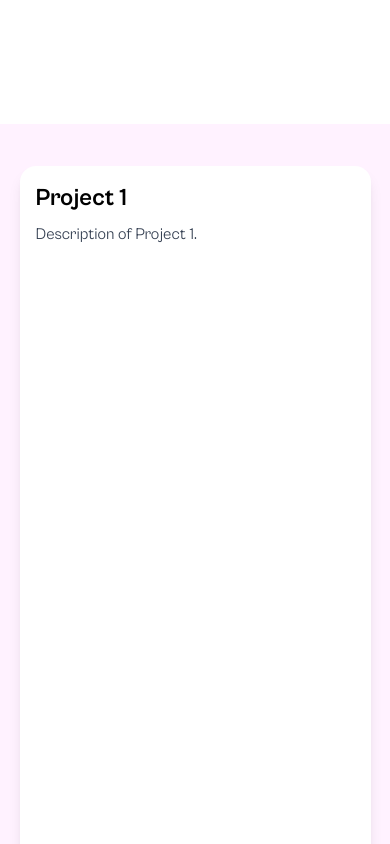
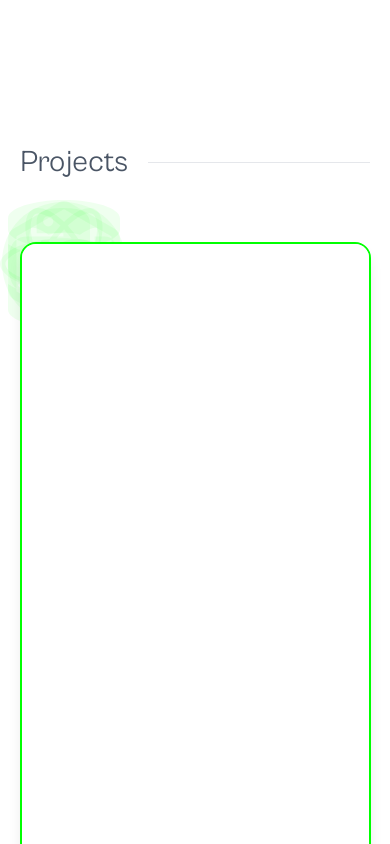
Before and after one commit to mamebb2023/personal-website, a Next.js app: page / in a window 390 px wide. Shown: the part 720-1564 px from the top of the page. Built offline with nearby package versions, Linux system fonts and the light colour scheme; a web font is replaced by a local one.

Commit message:
Updated projects animation but need more update

```diff
--- a/components/home/Footer.tsx
+++ b/components/home/Footer.tsx
@@ -1,18 +1,13 @@
 "use client";
 
 import { name, socials } from "@/constants";
-import gsap from "gsap";
 import Link from "next/link";
-import React, { useEffect, useRef } from "react";
+import React from "react";
 import { FaGithub, FaLinkedin } from "react-icons/fa";
 import { FaUpwork } from "react-icons/fa6";
-import { ScrollTrigger } from "gsap/all";
-
-gsap.registerPlugin(ScrollTrigger);
+import { motion, useInView } from "framer-motion";
 
 const Footer = () => {
-  const petalRefs = useRef<HTMLDivElement[]>([]);
-
   const petalCount = 7;
   const centerIndex = Math.floor(petalCount / 2);
   const angleSpread = 150;
@@ -26,82 +21,92 @@ const Footer = () => {
     return { angle, opacity };
   });
 
-  useEffect(() => {
-    const tl = gsap.timeline({
-      scrollTrigger: {
-        trigger: "#footer",
-        start: "top center",
-        end: "bottom top",
-        toggleActions: "play reverse play reverse",
+  const containerRef = React.useRef<HTMLDivElement>(null);
+  const isInView = useInView(containerRef, { once: false, amount: 0.7 });
+
+  // Animation variants for petals
+  const petalVariants = {
+    hidden: { opacity: 0, scaleY: 0, rotate: 0 },
+    visible: (i: number) => ({
+      opacity: petals[i].opacity,
+      scaleY: 1,
+      rotate: petals[i].angle,
+      transition: {
+        duration: 1,
+        ease: "easeInOut",
+        delay: Math.abs(i - centerIndex) * 0.05,
       },
-    });
+    }),
+  };
 
-    const centerIndex = Math.floor(petalRefs.current.length / 2);
-    const animationOrder = [...Array(petalRefs.current.length).keys()].sort(
-      (a, b) => Math.abs(a - centerIndex) - Math.abs(b - centerIndex)
-    );
-
-    animationOrder.forEach((i, orderIndex) => {
-      const el = petalRefs.current[i];
-      const { angle, opacity } = petals[i];
-
-      tl.fromTo(
-        el,
-        {
-          opacity: 0,
-          scaleY: 0,
-          transform: "rotate(0deg)",
-          transformOrigin: "center bottom",
+  // Animation for name letters
+  const letterVariants = {
+    hidden: { opacity: 0, y: -20 },
+    visible: (i: number) => ({
+      opacity: 1,
+      y: 0,
+      transition: {
+        duration: 0.5,
+        delay: i * 0.1,
+        ease: "easeInOut",
       },
-        {
-          opacity,
-          scaleY: 1,
-          transform: `rotate(${angle}deg)`,
-          duration: 1,
-          ease: "power1.inOut",
-        },
-        orderIndex * 0.05 // 👈 starts next petal before previous ends
-      );
-    });
-
-    return () => {
-      ScrollTrigger.getAll().forEach((t) => t.kill());
+    }),
   };
-  }, []);
 
   return (
-    <div id="footer" className="relative h-dvh overflow-hidden">
-      {/* petal */}
-      <div className="relative h-full w-full flex items-center justify-center">
+    <div id="footer" className="relative h-dvh overflow-hidden bg-white">
+      {/* Petals container */}
+      <div
+        ref={containerRef}
+        className="relative h-full w-full flex items-center justify-center"
+      >
         {petals.map((_, index) => (
-          <div
+          <motion.div
             key={index}
-            ref={(el) => {
-              if (el) petalRefs.current[index] = el;
-            }}
+            custom={index}
+            initial="hidden"
+            animate={isInView ? "visible" : "hidden"}
+            variants={petalVariants}
             className="bg-green-300 h-[70vh] md:h-[90vh] w-[280px] md:w-[280px] absolute"
             style={{
               clipPath: "ellipse(50% 50% at 50% 50%)",
               transformOrigin: "center bottom",
             }}
-          ></div>
+          />
         ))}
       </div>
 
       <div className="absolute inset-0 size-full flex flex-col justify-between">
         <div className="p-4 flex justify-between">
-          {/* name */}
+          {/* Name */}
           <div className="hidden md:flex gap-3">
             {name.map((letter, index) => (
-              <span key={index}>{letter}</span>
+              <motion.span
+                key={index}
+                custom={index}
+                initial="hidden"
+                animate={isInView ? "visible" : "hidden"}
+                variants={letterVariants}
+              >
+                {letter}
+              </motion.span>
             ))}
           </div>
 
-          {/* socials */}
+          {/* Socials */}
           <div className="flex gap-3 text-xl">
             {socials.map((social, index) => (
+              <motion.div
+                key={index}
+                initial={{ scale: 0 }}
+                animate={isInView ? { scale: 1 } : { scale: 0 }}
+                transition={{
+                  delay: isInView ? 0.5 + index * 0.1 : 0,
+                  type: "spring",
+                  stiffness: 100,
+                }}
+              >
                 <Link
-                key={index}
                   className={`size-8 rounded-full flex-center text-white flex items-center gap-2 hover:scale-110 transition-all`}
                   style={{ backgroundColor: social.color }}
                   href={social.link}
@@ -109,14 +114,21 @@ const Footer = () => {
                 >
                   {getSocialIcon(social.name)}
                 </Link>
+              </motion.div>
             ))}
           </div>
         </div>
 
-        <div className="p-4 flex justify-between text-sm">
-          <p className="">@ 2025</p>
-          <p className="">Designed and Developed by me</p>
-        </div>
+        {/* Footer text */}
+        <motion.div
+          className="p-4 flex justify-between text-sm"
+          initial={{ opacity: 0 }}
+          animate={isInView ? { opacity: 1 } : { opacity: 0 }}
+          transition={{ delay: isInView ? 1 : 0, duration: 0.5 }}
+        >
+          <p>@ 2025</p>
+          <p>Designed and Developed by me</p>
+        </motion.div>
       </div>
     </div>
   );
--- a/components/home/Projects.tsx
+++ b/components/home/Projects.tsx
@@ -3,67 +3,44 @@
 import gsap from "gsap";
 import React, { useEffect, useRef } from "react";
 import { ScrollTrigger } from "gsap/all";
+import {
+  FaReact,
+  FaNodeJs,
+  FaDatabase,
+  FaPython,
+  FaGithub,
+} from "react-icons/fa";
 
 gsap.registerPlugin(ScrollTrigger);
 
 const Projects = () => {
   const containerRef = useRef<HTMLDivElement>(null);
+  const iconRefs = useRef<(HTMLDivElement | null)[]>([]);
 
   const projects = [
-    {
-      color: "#FFF2F2",
-      title: "Project 1",
-    },
-    {
-      color: "#F2FFF2",
-      title: "Project 2",
-    },
-    {
-      color: "#FFF2E2",
-      title: "Project 3",
-    },
-    {
-      color: "#F2F2FF",
-      title: "Project 4",
-    },
-    {
-      color: "#FFF2FF",
-      title: "Project 5",
-    },
+    { color: "#00ff00", title: "Project 1" },
+    { color: "#ff0000", title: "Project 2" },
+    { color: "#ff8c00", title: "Project 3" },
+    { color: "#0000ff", title: "Project 4" },
+    { color: "#8c00ff", title: "Project 5" },
+  ];
+
+  const icons = [FaReact, FaNodeJs, FaDatabase, FaPython, FaGithub];
+
+  const iconPositions = [
+    { x: "5%", y: "5%" },
+    { x: "50%", y: "5%" },
+    { x: "80%", y: "10%" },
+    { x: "50%", y: "50%" },
+    { x: "90%", y: "90%" },
   ];
 
   useEffect(() => {
-    const sections = gsap.utils.toArray<HTMLDivElement>("#projects > div");
+    const sections = gsap.utils.toArray<HTMLDivElement>(
+      "#projects > div.projects > div"
+    );
 
     sections.forEach((section, index) => {
-      // Custom snapping function
-      const snapFunc = (value: number) => {
-        // For first section, snap at 50% (center of screen)
-        if (index === 0) {
-          return value >= 0.5 ? 1 : 0;
-        }
-        // For other sections, snap at top of screen
-        return Math.round(value);
-      };
-
-      // Color change trigger when section passes 50% of screen
-      ScrollTrigger.create({
-        trigger: section,
-        start: "center center",
-        end: "bottom top",
-        onEnter: (self) => {
-          if (self.isActive && containerRef.current) {
-            containerRef.current.style.backgroundColor = projects[index].color;
-          }
-        },
-        onEnterBack: (self) => {
-          if (self.isActive && containerRef.current) {
-            containerRef.current.style.backgroundColor = projects[index].color;
-          }
-        },
-      });
-
-      // Pin section
       ScrollTrigger.create({
         trigger: section,
         start: "top top",
@@ -71,19 +48,36 @@ const Projects = () => {
         pin: true,
         pinSpacing: false,
         snap: {
-          snapTo: snapFunc,
+          snapTo: (value) =>
+            index === 0 ? (value >= 0.5 ? 1 : 0) : Math.round(value),
           duration: { min: 0.2, max: 0.8 },
           ease: "power3.out",
         },
       });
 
-      // Animate on leave
+      ScrollTrigger.create({
+        trigger: section,
+        start: "top center", // When top of section hits center of screen
+        end: "bottom center", // When bottom of section hits center again
+        onEnter: () => {
+          gsap.to(iconRefs.current, {
+            color: `${projects[index].color}10`,
+            duration: 0.5,
+            ease: "power1.out",
+          });
+        },
+        onEnterBack: () => {
+          gsap.to(iconRefs.current, {
+            color: `${projects[index].color}10`,
+            duration: 0.5,
+            ease: "power1.out",
+          });
+        },
+      });
+
       gsap.fromTo(
         section,
-        {
-          opacity: 1,
-          scale: 1,
-        },
+        { opacity: 1, scale: 1 },
         {
           opacity: 0,
           scale: 0.9,
@@ -104,22 +98,57 @@ const Projects = () => {
   }, []);
 
   return (
-    <div
-      id="projects"
-      ref={containerRef}
-      className="transition-colors duration-500"
-    >
-      {projects.map((project, index) => (
-        <div key={index} className="h-dvh flex items-center justify-center">
-          <div className="bg-white w-[90%] h-[90%] rounded-2xl shadow-lg p-4">
-            <h2 className="text-2xl font-bold">{project.title}</h2>
-            <p className="text-gray-700 mt-2">
-              Description of {project.title}.
-            </p>
+    <>
+      <div className="p-5 md:py-7 md:px-14 flex gap-5 items-center">
+        <h1 className="text-3xl text-gray-600">Projects</h1>
+        <div className="flex-1 border-t border-gray-200" />
+      </div>
+
+      <div id="projects" className="relative">
+        {/* background animated icons */}
+        <div className="sticky top-0 left-0">
+          <div className="absolute flex gap-2">
+            {icons.map((Icons, index) => (
+              <div
+                key={index}
+                ref={(el) => {
+                  iconRefs.current[index] = el;
+                }}
+                className="absolute text-9xl text-transparent"
+                style={{
+                  top: `${iconPositions[index].y}`,
+                  left: `${iconPositions[index].x}`,
+                }}
+              >
+                <Icons />
+              </div>
+            ))}
           </div>
         </div>
-      ))}
-    </div>
+
+        <div ref={containerRef} className="projects relative z-10">
+          {projects.map((project, index) => {
+            return (
+              <div
+                key={index}
+                className="relative h-dvh flex items-center justify-center"
+              >
+                <div
+                  className={`flex w-[90%] h-[90%] rounded-2xl shadow-lg overflow-hidden border-2`}
+                  style={{ borderColor: project.color }}
+                >
+                  <div
+                    className="w-1/4 hidden md:flex backdrop-blur-md"
+                    style={{ background: `${project.color}10` }}
+                  ></div>
+                  <div className="flex-1 flex bg-white"></div>
+                </div>
+              </div>
+            );
+          })}
+        </div>
+      </div>
+    </>
   );
 };
 
--- a/package.json
+++ b/package.json
@@ -10,6 +10,7 @@
   },
   "dependencies": {
     "@gsap/react": "^2.1.2",
+    "framer-motion": "^12.12.1",
     "gsap": "^3.13.0",
     "lenis": "^1.3.3",
     "next": "15.3.2",
```
Also changed, not shown: 1 other file (tests, documents, lock files or other folders). Lines whose indentation alone changed are shown as unchanged.
